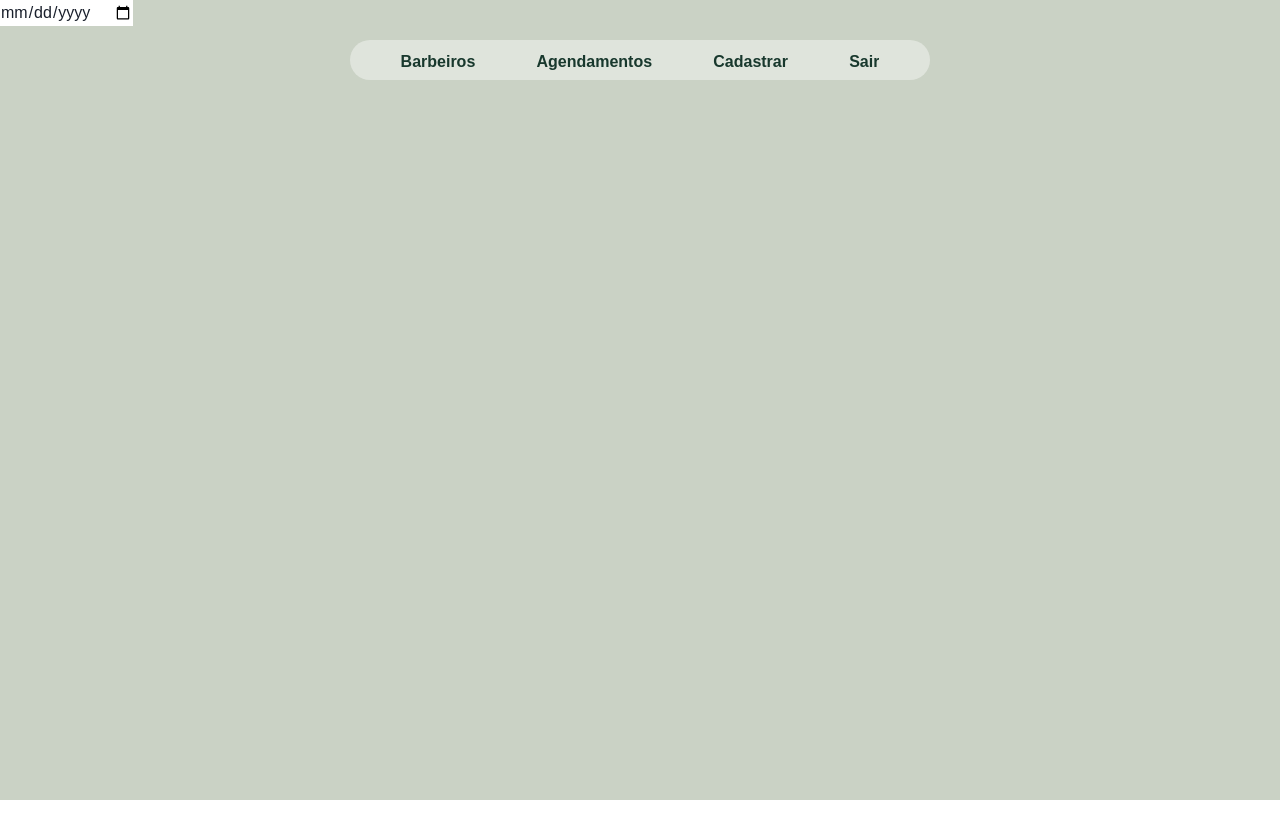
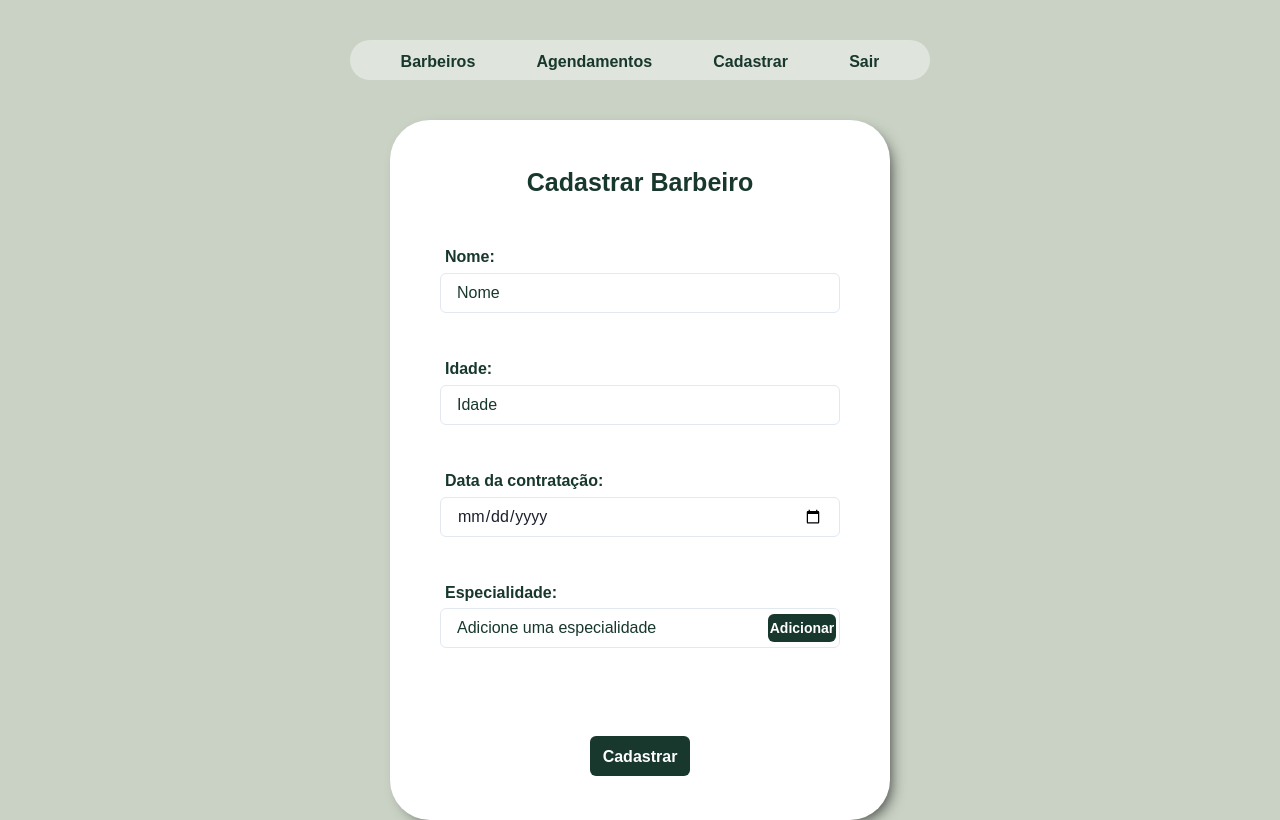
Before and after one commit to willianbatist/ClickBeard_Willian_Alves, a React (Create React App) app in the folder frontend/: page /register-barber in a window 1280 px wide. Built offline with nearby package versions, Linux system fonts and the light colour scheme.

Commit message:
feat: page register-barber

```diff
--- a/frontend/package.json
+++ b/frontend/package.json
@@ -3,6 +3,7 @@
   "version": "0.1.0",
   "private": true,
   "dependencies": {
+    "@chakra-ui/icons": "^2.1.1",
     "@chakra-ui/react": "^2.8.2",
     "@emotion/react": "^11.11.3",
     "@emotion/styled": "^11.11.0",
--- a/frontend/src/pages/barber/RegisterBarber.jsx
+++ b/frontend/src/pages/barber/RegisterBarber.jsx
@@ -1,17 +1,153 @@
-import { Container } from "./registerBarber.styles";
+/* eslint-disable react-hooks/exhaustive-deps */
+import { Container, RegisterForm } from "./registerBarber.styles";
 import Header from "../../components/header";
-// import { useForm, Controller } from 'react-hook-form';
-// import DatePicker from 'react-datepicker';
+import { Input, Button, InputGroup, InputRightElement } from "@chakra-ui/react";
+import { SmallCloseIcon } from "@chakra-ui/icons";
+import { useForm } from "react-hook-form";
+import { useState, useContext, useEffect } from "react";
+import { AppContext } from "../../contexts/contextProvider";
+import { requestToken, sendRequest } from "../../services";
+import { useCustomToast } from "../../util";
+import { useNavigate } from "react-router-dom";
 
 function RegisterBarber() {
-  // const { control, handleSubmit } = useForm();
+  const { user } = useContext(AppContext);
+  const [token, setToken] = useState();
+  const {
+    register,
+    handleSubmit,
+    formState: { errors },
+  } = useForm();
+  const customToast = useCustomToast();
+  const [specialties, setSpecialties] = useState([]);
+  const [specialty, setSpecialty] = useState();
+  const [err, setErr] = useState(false);
+  const navigate = useNavigate();
 
-  return(
-    <Container>
-      <Header/>
-      <input type="date"></input>
-    </Container>
-  )
+  const onSubmit = async (data) => {
+    if (specialties.length < 1) {
+      setErr(true);
+    } else {
+      const date = new Date(data.dateHire);
+      const body = {
+        name: data.name,
+        age: Number(data.age),
+        dateHire: date.toISOString(),
+        specialties: specialties,
+      };
+      requestToken(token);
+      const responseData = await sendRequest("post", "/barber", body);
+      if (!responseData.id) {
+        customToast("Cadastro falhou", "error");
+      } else if (responseData.id) {
+        customToast("Cadastrado com sucesso", "success");
+        navigate("/");
+      }
+    }
+  };
+  useEffect(() => {
+    if (user) {
+      setToken(user?.token);
+    }
+  }, []);
+  const handleKeyDown = (text) => {
+    if (text.trim() !== "") {
+      setSpecialties([...specialties, text.trim()]);
+      setSpecialty("");
+    }
+  };
+
+  const handleRemove = (remove) => {
+    const newArray = specialties.filter((item) => item !== remove);
+    setSpecialties(newArray);
+  };
+
+  return (
+    <>
+      <Header />
+      <Container>
+        <RegisterForm>
+          <h1>Cadastrar Barbeiro</h1>
+          <span>Nome:</span>
+          <Input
+            _placeholder={{ color: '#18382d' }}
+            focusBorderColor="#18382d"
+            width={"80%"}
+            {...register("name", { required: "Nome é obrigatório" })}
+            placeholder="Nome"
+          />
+          {errors.name && <p>{errors.name.message}</p>}
+          <span>Idade:</span>
+          <Input
+            focusBorderColor="#18382d"
+            type="number"
+            width={"80%"}
+            {...register("age", { required: "Idade é obrigatória" })}
+            _placeholder={{ color: '#18382d' }}
+            placeholder="Idade"
+          />
+          {errors.age && <p>{errors.age.message}</p>}
+          <span>Data da contratação:</span>
+          <Input
+            focusBorderColor="#18382d"
+            type="date"
+            width={"80%"}
+            {...register("dateHire", {
+              required: "Data da contratação é obrigatória",
+            })}
+            _placeholder={{ color: '#18382d' }}
+            placeholder="Data da contratação"
+          />
+          {errors.dateHire && <p>{errors.dateHire.message}</p>}
+          <span>Especialidade:</span>
+          <InputGroup size="md" width={"80%"}>
+            <Input
+              focusBorderColor="#18382d"
+              pr="4.5rem"
+              type="text"
+              value={specialty}
+              onChange={(e) => {
+                setSpecialty(e.target.value);
+                setErr(false);
+              }}
+              _placeholder={{ color: '#18382d' }}
+              placeholder="Adicione uma especialidade"
+            />
+            <InputRightElement width="4.5rem">
+              <Button
+                h="1.75rem"
+                size="sm"
+                onClick={() => handleKeyDown(specialty)}
+                color="white"
+                backgroundColor="#18382d"
+                marginRight={"4px"}
+              >
+                Adicionar
+              </Button>
+            </InputRightElement>
+          </InputGroup>
+          {err && <p>Adicionar especialidade é obrigatório</p>}
+          <ul>
+            {specialties.map((specialty, index) => (
+              <li key={index}>
+                {specialty}
+                <SmallCloseIcon onClick={() => handleRemove(specialty)} />
+              </li>
+            ))}
+          </ul>
+          <Button
+            type="submit"
+            backgroundColor="#18382d"
+            color="white"
+            width={"100px"}
+            onClick={handleSubmit(onSubmit)}
+          >
+            Cadastrar
+          </Button>
+        </RegisterForm>
+      </Container>
+    </>
+  );
 }
 
 export default RegisterBarber;
--- a/frontend/src/pages/barber/registerBarber.styles.js
+++ b/frontend/src/pages/barber/registerBarber.styles.js
@@ -4,4 +4,55 @@ export const Container = styled.div`
   min-height: 100vh;
   max-width: 100vw;
   background-color: #cad2c5;
+  display: flex;
+  justify-content: center;
+  align-items: center;
 `;
+
+export const RegisterForm = styled.form`
+  background-color: white;
+  width: 500px;
+  height: 700px;
+  margin-top: 120px;
+  display: flex;
+  flex-direction: column;
+  justify-content: space-evenly;
+  align-items: center;
+
+  border-radius: 40px;
+  -webkit-box-shadow: 6px 6px 15px -6px rgba(0,0,0,0.75);
+  -moz-box-shadow: 6px 6px 15px -6px rgba(0,0,0,0.75);
+  box-shadow: 6px 6px 15px -6px rgba(0,0,0,0.75);
+
+  p {
+    color: red;
+    font-size: 12px;
+    margin-top: -30px;
+  }
+
+  h1 {
+    font-weight: 900;
+    font-size: 25px;
+    color: #18382d;
+  }
+
+  ul {
+    width: 60%;
+    display: flex;
+    flex-wrap: wrap;
+    justify-content: space-evenly;
+  }
+  li {
+    display: flex;
+    align-items: center;
+    font-size: 14px;
+    font-weight: 600;
+  }
+  span {
+    margin-bottom: -40px;
+    text-align: left;
+    width: 78%;
+    font-weight: 600;
+    color: #18382d;
+  }
+`;
--- a/frontend/src/pages/home/HomeAdmin.jsx
+++ b/frontend/src/pages/home/HomeAdmin.jsx
@@ -1,10 +1,10 @@
 import HeaderAdmin from "../../components/header/HeaderAdmin";
-import { useContext } from "react";
-import { AppContext } from "../../contexts/contextProvider";
+// import { useContext } from "react";
+// import { AppContext } from "../../contexts/contextProvider";
 
 function HomeAdmin() {
-  const { user } = useContext(AppContext);
-  console.log(user);
+  // const { user } = useContext(AppContext);
+  // console.log(user);
   return(
     <>
     <HeaderAdmin/>
--- a/frontend/src/services/index.js
+++ b/frontend/src/services/index.js
@@ -4,7 +4,7 @@ const api = axios.create({
   baseURL: `http://localhost:3001`,
 });
 
-export const setToken = (token) => {
+export const requestToken = (token) => {
   api.defaults.headers.common.Authorization = token;
 };
 
@@ -26,4 +26,22 @@ export const requestCreateUser = async (endpoint, body) => {
   }
 };
 
+export const sendRequest = async (method, endpoint, body = null) => {
+  try {
+    const config = {
+      method,
+      url: endpoint,
+      data: body,
+      headers: {
+        Authorization: api.defaults.headers.common.Authorization
+      }
+    };
+
+    const response = await api(config);
+    return response.data;
+  } catch (error) {
+    return error
+  }
+};
+
 export default api;
```
Also changed, not shown: 1 other file (tests, documents, lock files or other folders).
